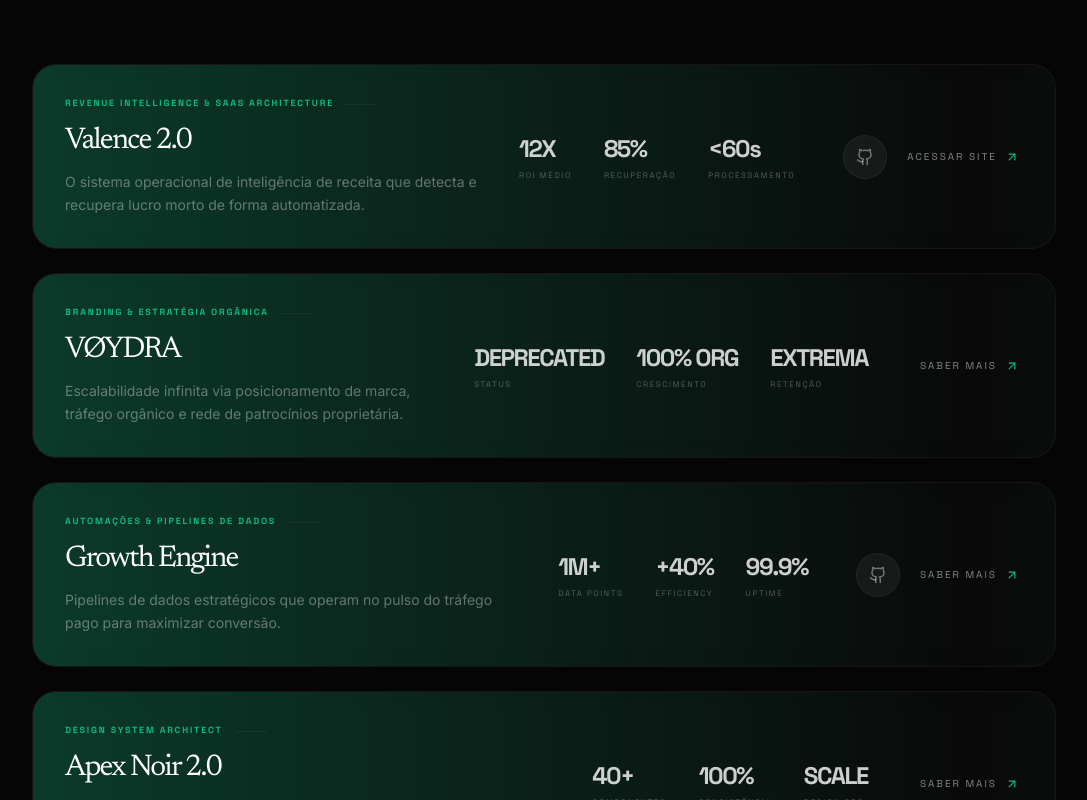
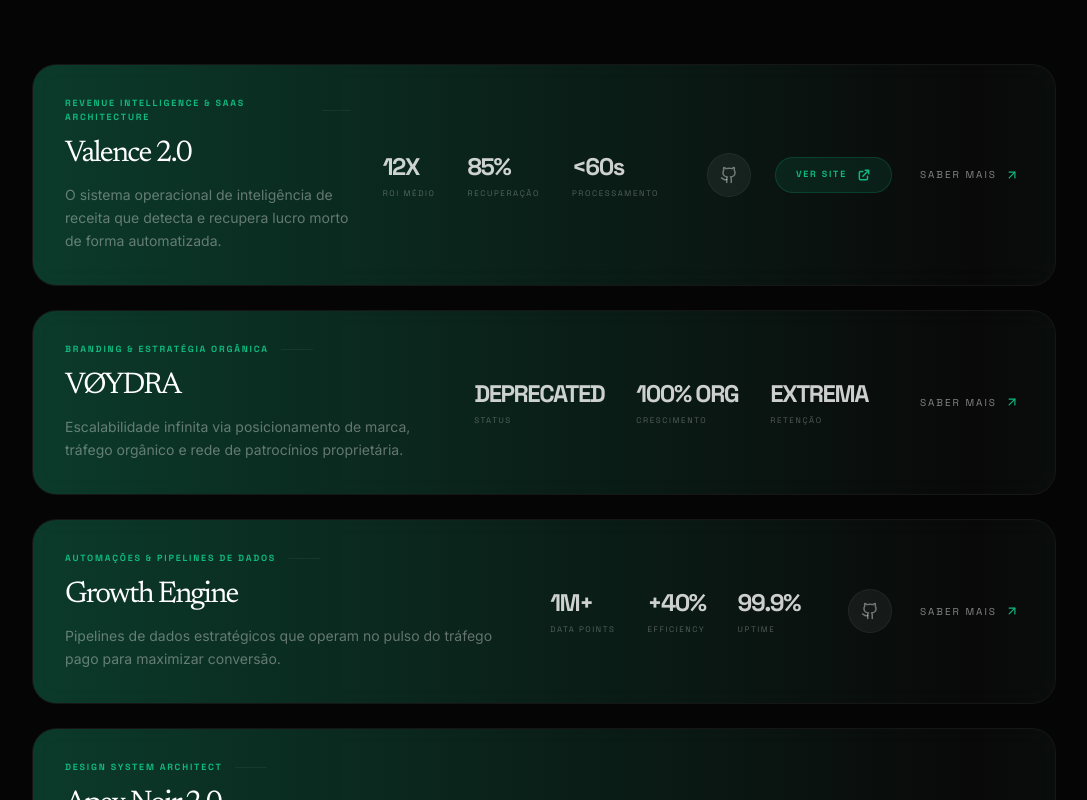
Before and after one commit to renatobcarv/portfolio, a Next.js app: page / in a window 1280 px wide. Shown: the part 2760-3560 px from the top of the page, without its empty margins (96-1183 px from the left). Built offline with nearby package versions, Linux system fonts and the light colour scheme.

Commit message:
feat: add 'Ver Site' button alongside 'Saber Mais' in projects section

```diff
--- a/src/components/sections/Projects.tsx
+++ b/src/components/sections/Projects.tsx
@@ -118,7 +118,7 @@ export default function Projects() {
                       ))}
                     </div>
 
-                    <div className="flex items-center gap-4">
+                    <div className="flex items-center gap-4 lg:gap-6">
                       {project.github && (
                         <a
                           href={project.github}
@@ -130,19 +130,21 @@ export default function Projects() {
                           <GithubIcon size={18} />
                         </a>
                       )}
-                      {project.liveUrl ? (
+
+                      {project.liveUrl && (
                         <a
                           href={project.liveUrl}
                           target="_blank"
                           rel="noopener noreferrer"
-                          className="flex items-center gap-2 group/btn py-2 px-1"
+                          className="flex items-center gap-2.5 px-5 py-2.5 rounded-full bg-emerald/10 border border-emerald/20 text-emerald hover:bg-emerald/20 transition-all duration-300 group/site"
                         >
-                          <span className="font-mono text-[10px] tracking-widest uppercase text-white/50 group-hover/btn:text-emerald transition-colors link-underline">
-                            Acessar Site
-                          </span>
-                          <ArrowRight size={14} className="text-emerald -rotate-45 group-hover/btn:rotate-0 transition-transform duration-300" />
+                          <span className="font-mono text-[9px] tracking-widest uppercase font-bold">Ver Site</span>
+                          <svg className="w-3.5 h-3.5 group-hover/site:translate-x-0.5 group-hover/site:-translate-y-0.5 transition-transform" fill="none" viewBox="0 0 24 24" stroke="currentColor">
+                            <path strokeLinecap="round" strokeLinejoin="round" strokeWidth={2.5} d="M10 6H6a2 2 0 00-2 2v10a2 2 0 002 2h10a2 2 0 002-2v-4M14 4h6m0 0v6m0-6L10 14" />
+                          </svg>
                         </a>
-                      ) : (
+                      )}
+
                       <Link
                         href={project.link}
                         className="flex items-center gap-2 group/btn py-2 px-1"
@@ -152,7 +154,6 @@ export default function Projects() {
                         </span>
                         <ArrowRight size={14} className="text-emerald -rotate-45 group-hover/btn:rotate-0 transition-transform duration-300" />
                       </Link>
-                      )}
                     </div>
                   </div>
                 </div>
```
Lines whose indentation alone changed are shown as unchanged.
